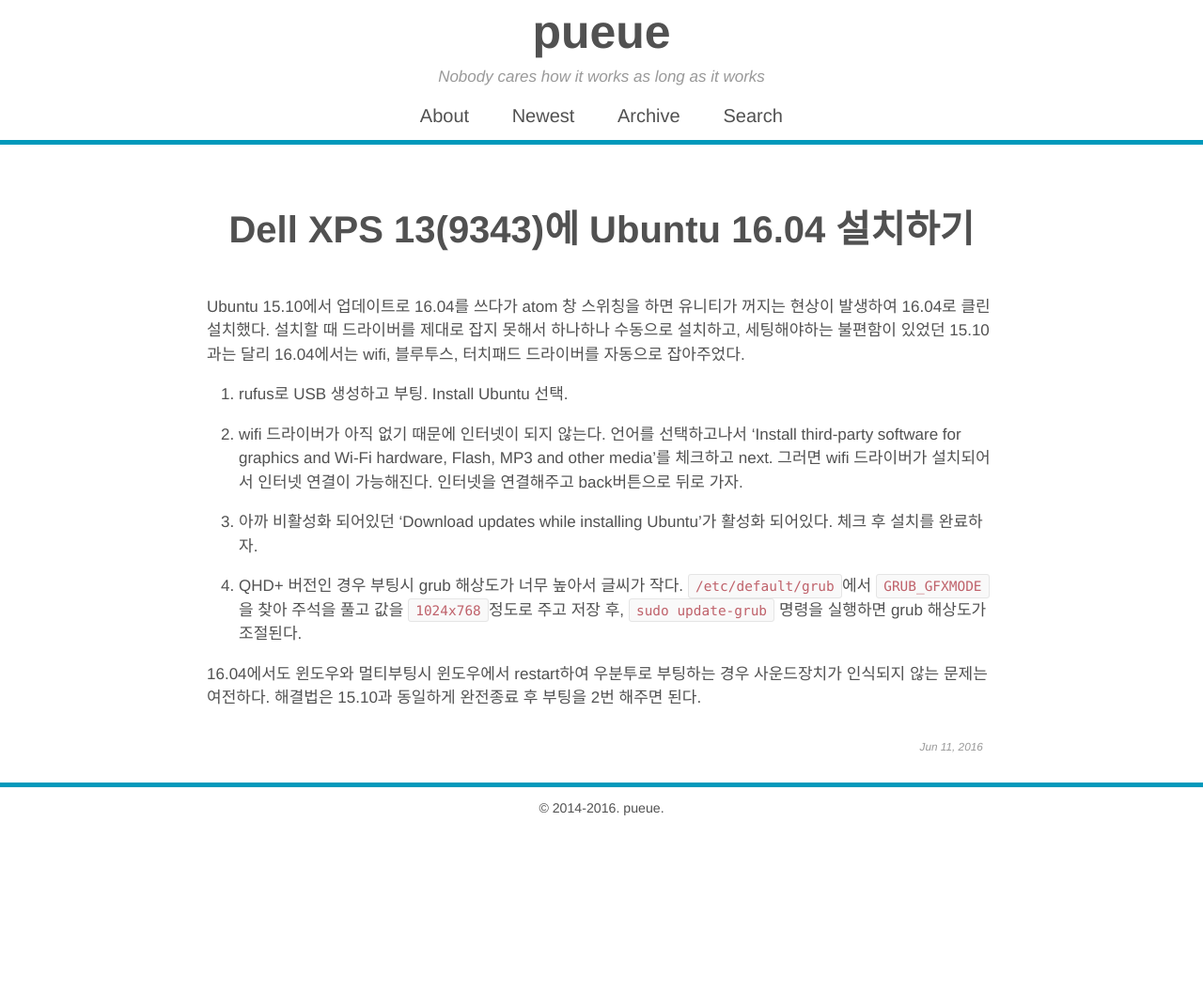
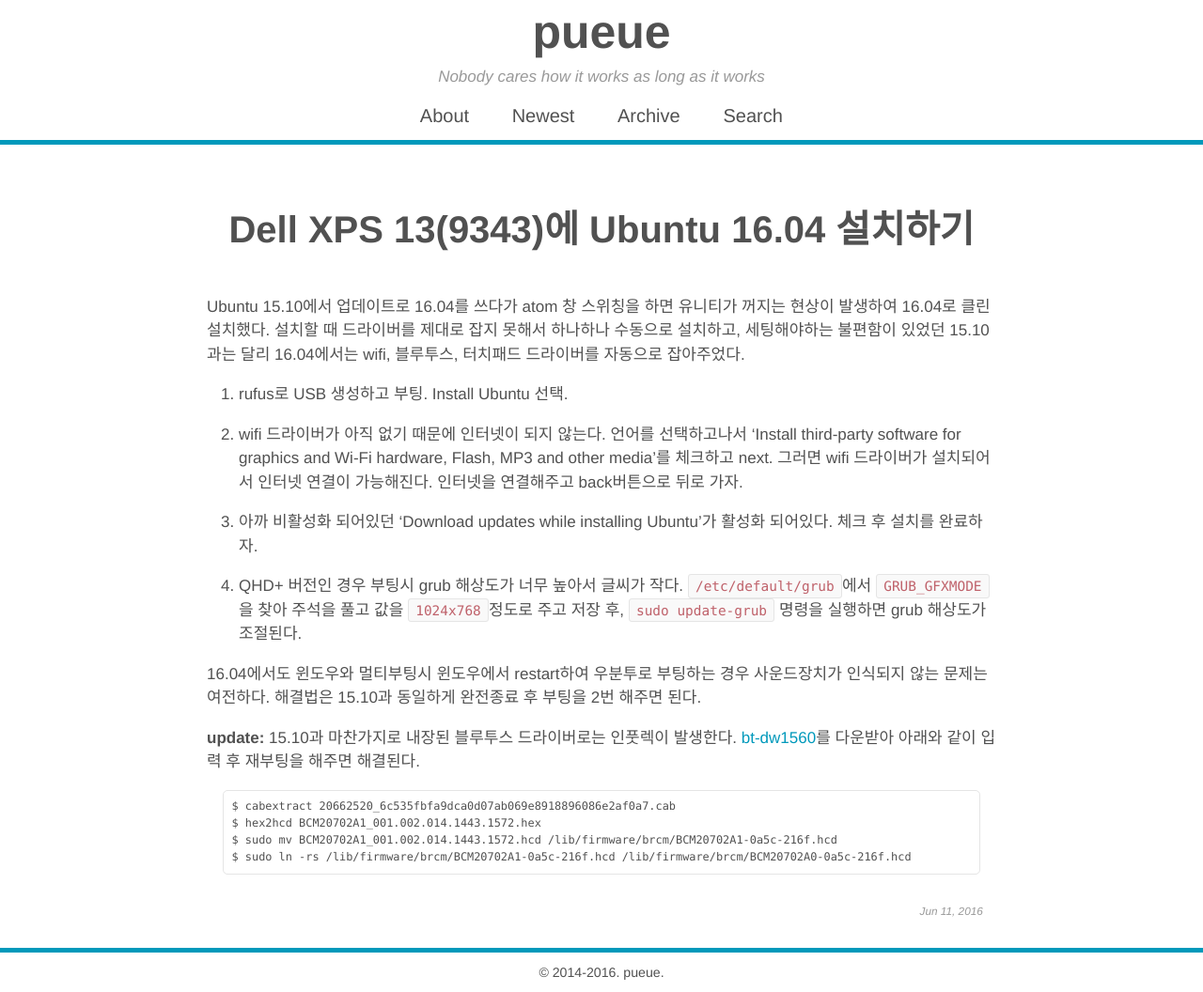
Before and after one commit to gloorx/gloorx.github.io, a Jekyll site: the page built from _posts/Settings/2016-06-11-ubuntu_16.04_on_dell_xps_13_9343.md, in a window 1280 px wide. Shown: the whole page at 94% size. Built offline with Jekyll 4.4.1, drawn with Linux system fonts in a browser that asks for light colours; some web fonts are replaced; before the commit the page ends 900 px from its top, so only the background shows below that.

Commit message:
update 'ubuntu 16.04 on dell xps 13 9343'

````diff
--- a/_posts/Settings/2016-06-11-ubuntu_16.04_on_dell_xps_13_9343.md
+++ b/_posts/Settings/2016-06-11-ubuntu_16.04_on_dell_xps_13_9343.md
@@ -14,3 +14,11 @@
 4. QHD+ 버전인 경우 부팅시 grub 해상도가 너무 높아서 글씨가 작다. `/etc/default/grub`에서 `GRUB_GFXMODE`을 찾아 주석을 풀고 값을 `1024x768`정도로 주고 저장 후, `sudo update-grub` 명령을 실행하면 grub 해상도가 조절된다.
 
 16.04에서도 윈도우와 멀티부팅시 윈도우에서 restart하여 우분투로 부팅하는 경우 사운드장치가 인식되지 않는 문제는 여전하다. 해결법은 15.10과 동일하게 완전종료 후 부팅을 2번 해주면 된다.
+
+**update:** 15.10과 마찬가지로 내장된 블루투스 드라이버로는 인풋렉이 발생한다. [bt-dw1560](https://aur.archlinux.org/packages/bt-dw1560-firmware/)를 다운받아 아래와 같이 입력 후 재부팅을 해주면 해결된다.
+```
+$ cabextract 20662520_6c535fbfa9dca0d07ab069e8918896086e2af0a7.cab
+$ hex2hcd BCM20702A1_001.002.014.1443.1572.hex
+$ sudo mv BCM20702A1_001.002.014.1443.1572.hcd /lib/firmware/brcm/BCM20702A1-0a5c-216f.hcd
+$ sudo ln -rs /lib/firmware/brcm/BCM20702A1-0a5c-216f.hcd /lib/firmware/brcm/BCM20702A0-0a5c-216f.hcd
+```
````
Also changed, not shown: _posts/Dev/2016-06-15-virtualenv_with_atom_python_autocomplete.md (renamed from _posts/Dev/2016-06-15_virtualenv_with_atom_python_autocomplete.md).
